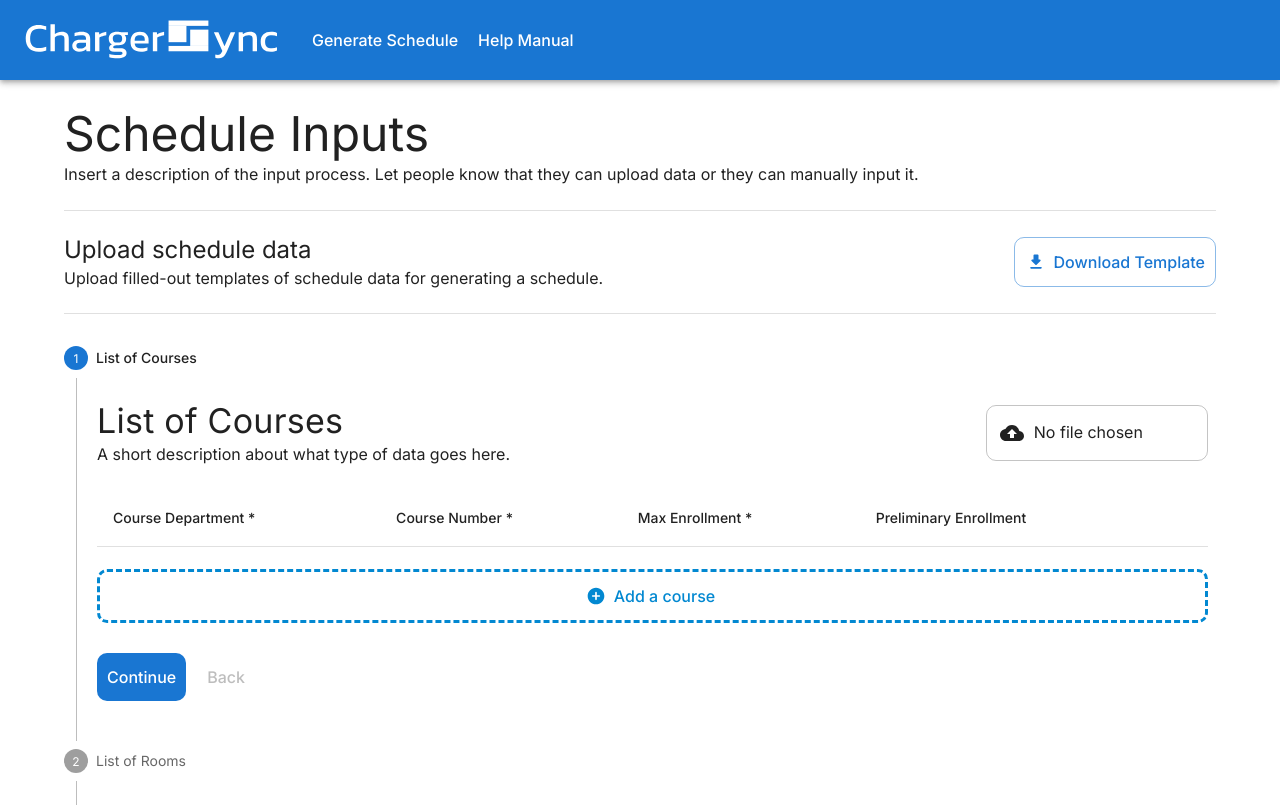
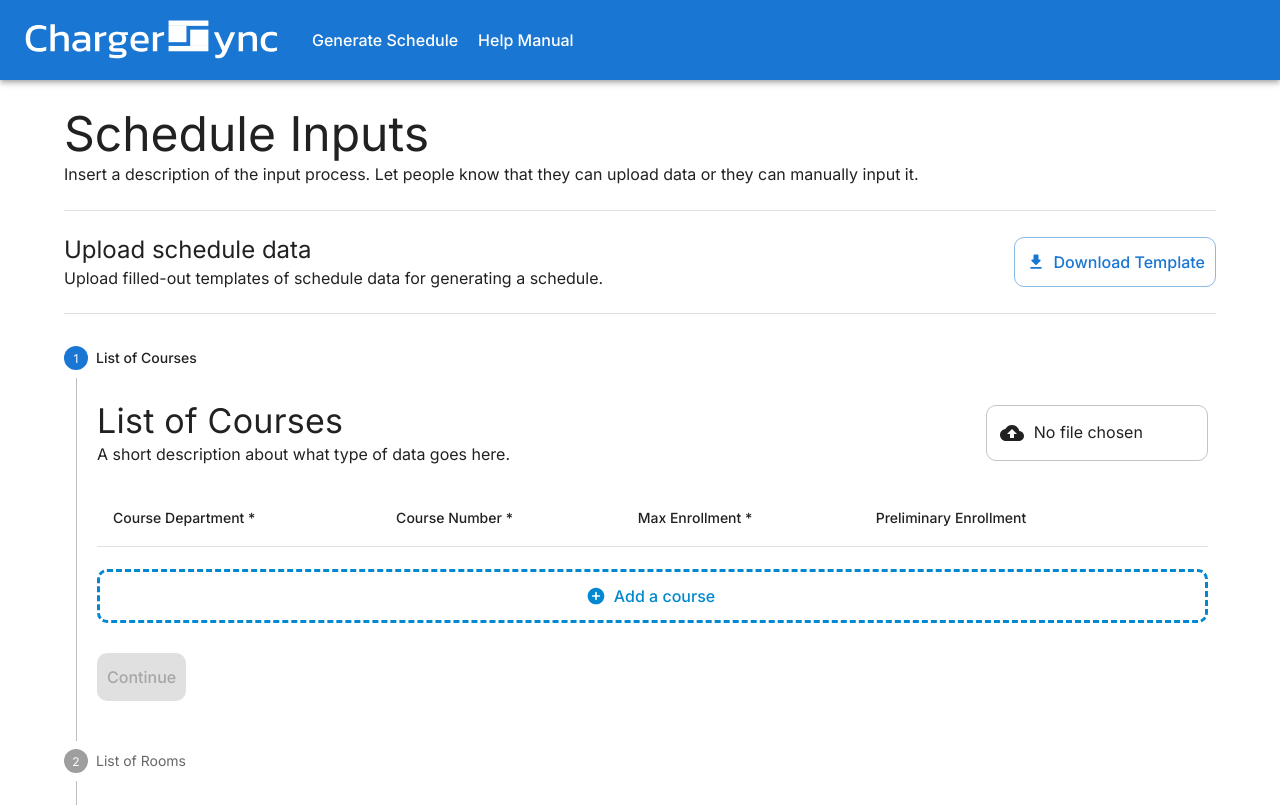
Before and after one commit to BSSD-Technologies/ChargerSync, a Next.js app in the folder frontend/: page /input-data in a window 1280 px wide. Shown: the top 807 px of the page. Built offline with nearby package versions, Linux system fonts and the light colour scheme.

Commit message:
Made changes to stepper, added functionality to disable continue button if errors

```diff
--- a/frontend/src/app/_stores/store.ts
+++ b/frontend/src/app/_stores/store.ts
@@ -13,7 +13,7 @@ interface GlobalCourseListState {
   /** Boolean stack of whether or not there are errors in the course list */
   hasErrors: boolean[];
   /** Custom getter for hasErrors */
-  getHasErrors: () => void;
+  getHasErrors: () => boolean;
 }
 
 export const useGlobalCourseListStore = create<GlobalCourseListState>()(
--- a/frontend/src/app/input-data/input-sections/course-input.tsx
+++ b/frontend/src/app/input-data/input-sections/course-input.tsx
@@ -106,6 +106,7 @@ function CourseTableRow(props: { row: Course }) {
       max_enrollment: maxEnrollment,
       prelim_enrollment: prelimEnrollment,
     });
+    console.log(hasErrors);
   }, [
     courseNum,
     department,
@@ -113,6 +114,7 @@ function CourseTableRow(props: { row: Course }) {
     prelimEnrollment,
     uuid,
     updateCourseList,
+    hasErrors,
   ]);
 
   /** Update prelim enrollment based on max enrollment */
@@ -256,12 +258,19 @@ function CourseTableRow(props: { row: Course }) {
   );
 }
 
-export default function CourseInput() {
+export default function CourseInput(props: {
+  handleErrors: (value: boolean) => void;
+}) {
   /** Course list */
-  const [courseList, addCourseList] = [
+  const [courseList, addCourseList, getHasErrors] = [
     useGlobalCourseListStore((state) => state.courseList),
     useGlobalCourseListStore((state) => state.addCourseList),
+    useGlobalCourseListStore((state) => state.getHasErrors),
   ];
+
+  useEffect(() => {
+    props.handleErrors(getHasErrors());
+  });
 
   return (
     <Box
--- a/frontend/src/app/input-data/page.tsx
+++ b/frontend/src/app/input-data/page.tsx
@@ -14,39 +14,23 @@ import {
 } from "@mui/material";
 import CourseInput from "./input-sections/course-input";
 import RoomInput from "./input-sections/room-input";
-import TimeInput from "./input-sections/time-input";
+import PeriodInput from "./input-sections/period-input";
 import InstructorInput from "./input-sections/instructor-input";
 import UploadInput from "./input-sections/upload-input";
 import SubmitInput from "./input-sections/submit-input";
-import { useState } from "react";
+import { useEffect, useState } from "react";
 import PreferenceInput from "./input-sections/preference-input";
-
-const steps = [
-  {
-    label: "List of Courses",
-    component: <CourseInput />,
-  },
-  {
-    label: "List of Rooms",
-    component: <RoomInput />,
-  },
-  {
-    label: "List of Time Blocks",
-    component: <TimeInput />,
-  },
-  {
-    label: "List of Instructors",
-    component: <InstructorInput />,
-  },
-  {
-    label: "Instructor Preferences",
-    component: <PreferenceInput />,
-  },
-];
+import { useGlobalCourseListStore } from "../_stores/store";
 
 export default function InputData() {
   /** Stepper state */
   const [activeStep, setActiveStep] = useState(0);
+
+  const [hasCourseErrors, setHasCourseErrors] = useState(true);
+
+  const courseErrors = (value: boolean) => {
+    setHasCourseErrors(value);
+  };
 
   return (
     <Container
@@ -67,27 +51,43 @@ export default function InputData() {
       <br />
       <Box>
         <Stepper activeStep={activeStep} orientation="vertical">
-          {steps.map((step, index) => (
-            <Step key={step.label}>
-              <StepLabel>{step.label}</StepLabel>
+          <Step key={0}>
+            <StepLabel>List of Courses</StepLabel>
             <StepContent TransitionProps={{ unmountOnExit: false }}>
-                {step.component}
+              <CourseInput handleErrors={courseErrors} />
+              <Box sx={{ mb: 2 }}>
+                <div>
+                  <Button
+                    variant="contained"
+                    disabled={hasCourseErrors}
+                    onClick={() => {
+                      setActiveStep(activeStep + 1);
+                    }}
+                    sx={{ mt: 1, mr: 1 }}
+                  >
+                    Continue
+                  </Button>
+                </div>
+              </Box>
+            </StepContent>
+          </Step>
+          <Step key={1}>
+            <StepLabel>List of Rooms</StepLabel>
+            <StepContent TransitionProps={{ unmountOnExit: false }}>
+              <RoomInput />
               <Box sx={{ mb: 2 }}>
                 <div>
                   <Button
                     variant="contained"
                     onClick={() => {
-                        setActiveStep((prevActiveStep) => prevActiveStep + 1);
+                      setActiveStep(activeStep + 1);
                     }}
                     sx={{ mt: 1, mr: 1 }}
                   >
-                      {index === steps.length - 1 ? "Finish" : "Continue"}
+                    Continue
                   </Button>
                   <Button
-                      disabled={index === 0}
-                      onClick={() => {
-                        setActiveStep((prevActiveStep) => prevActiveStep - 1);
-                      }}
+                    onClick={() => setActiveStep(activeStep - 1)}
                     sx={{ mt: 1, mr: 1 }}
                   >
                     Back
@@ -96,9 +96,83 @@ export default function InputData() {
               </Box>
             </StepContent>
           </Step>
-          ))}
+          <Step key={2}>
+            <StepLabel>List of Periods</StepLabel>
+            <StepContent TransitionProps={{ unmountOnExit: false }}>
+              <PeriodInput />
+              <Box sx={{ mb: 2 }}>
+                <div>
+                  <Button
+                    variant="contained"
+                    onClick={() => {
+                      setActiveStep(activeStep + 1);
+                    }}
+                    sx={{ mt: 1, mr: 1 }}
+                  >
+                    Continue
+                  </Button>
+                  <Button
+                    onClick={() => setActiveStep(activeStep - 1)}
+                    sx={{ mt: 1, mr: 1 }}
+                  >
+                    Back
+                  </Button>
+                </div>
+              </Box>
+            </StepContent>
+          </Step>
+          <Step key={3}>
+            <StepLabel>List of Instructors</StepLabel>
+            <StepContent TransitionProps={{ unmountOnExit: false }}>
+              <InstructorInput />
+              <Box sx={{ mb: 2 }}>
+                <div>
+                  <Button
+                    variant="contained"
+                    onClick={() => {
+                      setActiveStep(activeStep + 1);
+                    }}
+                    sx={{ mt: 1, mr: 1 }}
+                  >
+                    Continue
+                  </Button>
+                  <Button
+                    onClick={() => setActiveStep(activeStep - 1)}
+                    sx={{ mt: 1, mr: 1 }}
+                  >
+                    Back
+                  </Button>
+                </div>
+              </Box>
+            </StepContent>
+          </Step>
+          <Step key={4}>
+            <StepLabel>Instructor Preferences</StepLabel>
+            <StepContent TransitionProps={{ unmountOnExit: false }}>
+              <PreferenceInput />
+              <Box sx={{ mb: 2 }}>
+                <div>
+                  <Button
+                    variant="contained"
+                    onClick={() => {
+                      setActiveStep(activeStep + 1);
+                    }}
+                    sx={{ mt: 1, mr: 1 }}
+                  >
+                    Finish
+                  </Button>
+                  <Button
+                    onClick={() => setActiveStep(activeStep - 1)}
+                    sx={{ mt: 1, mr: 1 }}
+                  >
+                    Back
+                  </Button>
+                </div>
+              </Box>
+            </StepContent>
+          </Step>
         </Stepper>
-        {activeStep === steps.length && (
+        {activeStep === 5 && (
           <Paper square elevation={0} sx={{ p: 3 }}>
             <Typography>All steps completed - you&apos;re finished</Typography>
             <Button
```
Also changed, not shown: frontend/src/app/input-data/input-sections/period-input.tsx (renamed from frontend/src/app/input-data/input-sections/time-input.tsx). Lines whose indentation alone changed are shown as unchanged.
